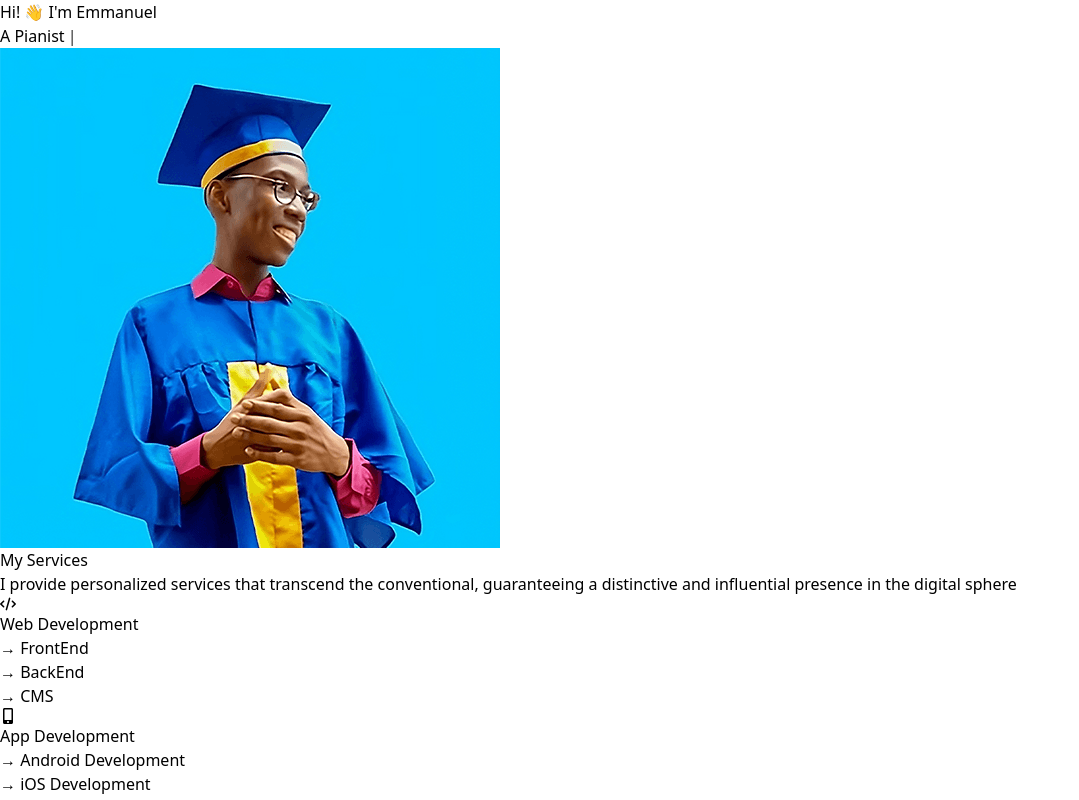
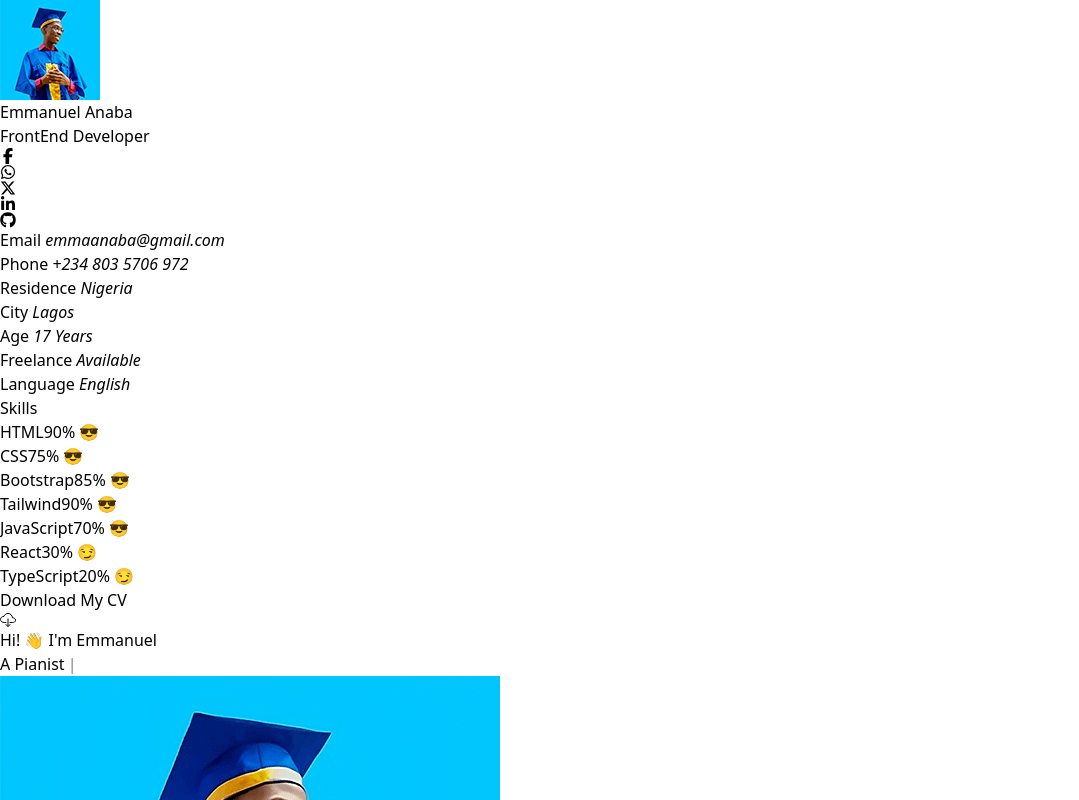
Before and after one commit to Emmanuel-Anaba/Portfolio, a React (Vite) app: page / in a window 1280 px wide. Shown: the top 800 px of the page, without its empty margins (0-1079 px from the left). Built offline with nearby package versions, Linux system fonts and the light colour scheme.

Commit message:
Worked on the aside

```diff
--- a/src/App.jsx
+++ b/src/App.jsx
@@ -148,7 +148,7 @@ const App = () => {
           </div>
         </Section>
         {educationAndExperience.map(({ hp, card }) => (
-          <Section key={hp} id={hp}>
+          <Section key={hp} id={hp.toLowerCase()}>
             <div className="section-heading">
               <p className="section-heading-primary">{hp}</p>
             </div>
@@ -186,16 +186,16 @@ const App = () => {
               debitis delectus.
             </form>
             <div className="col-span-2 grid gap-1">
-              {contact.infoCards.map(({ icon, info }) => (
+              {contact.infoCards.map(({ icon, info }, i) => (
                 <Card
-                  key={icon}
+                  key={i}
                   className="rounded-md bg-blue-700 p-3 grid items-center gap-2 text-xs">
                   <span className="icon m-auto">{icon}</span>
                   {info.map(({ h, p }) => (
-                    <div key={h} className="flex items-center justify-between">
-                      <span>{h}</span>
-                      <span>{p}</span>
-                    </div>
+                    <p key={h}>
+                      {h}
+                      <i className="float-right">{p}</i>
+                    </p>
                   ))}
                 </Card>
               ))}
--- /dev/null
+++ b/src/components/ProgressBar.jsx
@@ -0,0 +1,10 @@
+/* eslint-disable react/prop-types */
+const ProgressBar = ({ width }) => {
+  return (
+    <span className="progress-bar-wrap">
+      <span className={`progress-bar`} style={{ width: `${width}%` }}></span>
+    </span>
+  );
+};
+
+export default ProgressBar;
--- a/src/index.css
+++ b/src/index.css
@@ -30,10 +30,12 @@
     @apply block w-full rounded p-[.4rem] text-blue-700;
   }
   .btn-outline {
-    @apply bg-transparent rounded-lg border-[1px] border-white py-2 text-sm font-medium md:hover:bg-white md:hover:text-blue-700 duration-700 text-center;
+    @apply bg-transparent rounded border-[1px] border-white py-2 text-sm font-medium md:hover:bg-white md:hover:text-blue-700 duration-700 text-center;
   }
-  .active-scroll-spy {
-    background-color: yellowgreen;
-    border-radius: 15px;
+  .progress-bar-wrap {
+    @apply block h-[2px] bg-blue-500 rounded-full overflow-hidden;
+  }
+  .progress-bar {
+    @apply bg-white block h-full rounded-full duration-1000;
   }
 }
--- a/src/sections/Aside.jsx
+++ b/src/sections/Aside.jsx
@@ -1,6 +1,144 @@
+import me from "../assets/img/me-sm.png";
+import { IoCloudDownloadOutline } from "react-icons/io5";
+import ProgressBar from "../components/ProgressBar";
+import {
+  FaFacebookF,
+  FaGithub,
+  FaLinkedinIn,
+  FaWhatsapp,
+  FaXTwitter,
+} from "react-icons/fa6";
+
 const Aside = () => {
+  const skills = [
+    {
+      skill: "HTML",
+      percentage: 90,
+    },
+    {
+      skill: "CSS",
+      percentage: 75,
+    },
+    {
+      skill: "Bootstrap",
+      percentage: 85,
+    },
+    {
+      skill: "Tailwind",
+      percentage: 90,
+    },
+    {
+      skill: "JavaScript",
+      percentage: 70,
+    },
+    {
+      skill: "React",
+      percentage: 30,
+    },
+    {
+      skill: "TypeScript",
+      percentage: 20,
+    },
+  ];
+
+  const info = [
+    {
+      h: "Email",
+      p: "emmaanaba@gmail.com",
+    },
+    {
+      h: "Phone",
+      p: "+234 803 5706 972",
+    },
+    {
+      h: "Residence",
+      p: "Nigeria",
+    },
+    {
+      h: "City",
+      p: "Lagos",
+    },
+    {
+      h: "Age",
+      p: "17 Years",
+    },
+    {
+      h: "Freelance",
+      p: "Available",
+    },
+    {
+      h: "Language",
+      p: "English",
+    },
+  ];
+
+  const links = [
+    {
+      icon: <FaFacebookF />,
+      link: "https://nothing-here",
+    },
+    {
+      icon: <FaWhatsapp />,
+      link: "",
+    },
+    {
+      icon: <FaXTwitter />,
+      link: "",
+    },
+    {
+      icon: <FaLinkedinIn />,
+      link: "",
+    },
+    {
+      icon: <FaGithub />,
+      link: "",
+    },
+  ];
+
   return (
-    <aside className="hidden bg-blue-700 sticky top-14 h-[calc(100svh-3.5rem)] border-4 border-t-0 w-52 lg:grid place-content-between p-4"></aside>
+    <aside className="hidden bg-blue-700 sticky top-14 h-[calc(100svh-3.5rem)] border-4 border-t-0 w-52 md:grid content-between p-4">
+      <div className="grid place-items-center cursor-default">
+        <img className="rounded-full" src={me} alt="me" />
+        <p className="font-medium">Emmanuel Anaba</p>
+        <span className="badge">FrontEnd Developer</span>
+        <div className="text-sm flex flex-wrap justify-evenly mt-2 w-full">
+          {links.map(({ icon, link }, i) => (
+            <a key={i} href={link}>
+              {icon}
+            </a>
+          ))}
+        </div>
+      </div>
+      <ul className="text-xs grid gap-1">
+        {info.map(({ h, p }) => (
+          <li key={h}>
+            {h} <i className="float-right">{p}</i>
+          </li>
+        ))}
+      </ul>
+      <div className="text-xs">
+        <p className="text-base font-medium mb-1">Skills</p>
+        <ul className="grid gap-1">
+          {skills.map(({ skill, percentage }) => (
+            <li key={skill}>
+              <p className="pb-1">
+                {skill}
+                <span className="float-right">
+                  {percentage}% {percentage >= 70 ? "😎" : "😏"}
+                </span>
+              </p>
+              <ProgressBar width={percentage} />
+            </li>
+          ))}
+        </ul>
+      </div>
+      <a
+        href="path/to/your/file.pdf"
+        download="Emmanuel-Anaba-CV.pdf"
+        className="btn-outline">
+        Download My CV <IoCloudDownloadOutline className="inline text-base" />
+      </a>
+    </aside>
   );
 };
 
```
